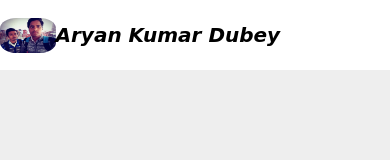
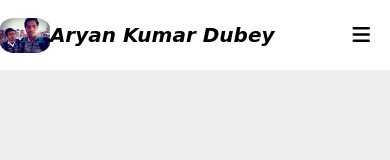
Before and after one commit to Aryan-we/responsive-navbar, a plain HTML site: page index.html in a window 390 px wide. Drawn offline with nearby package versions, Linux system fonts and the light colour scheme.

Commit message:
Update index.html

```diff
--- a/index.html
+++ b/index.html
@@ -94,6 +94,9 @@
             .left i{
                 font-size: 20px;
             }
+            .bar{
+            display: block;
+        }
             .m{
                 display: none;
             }
```
